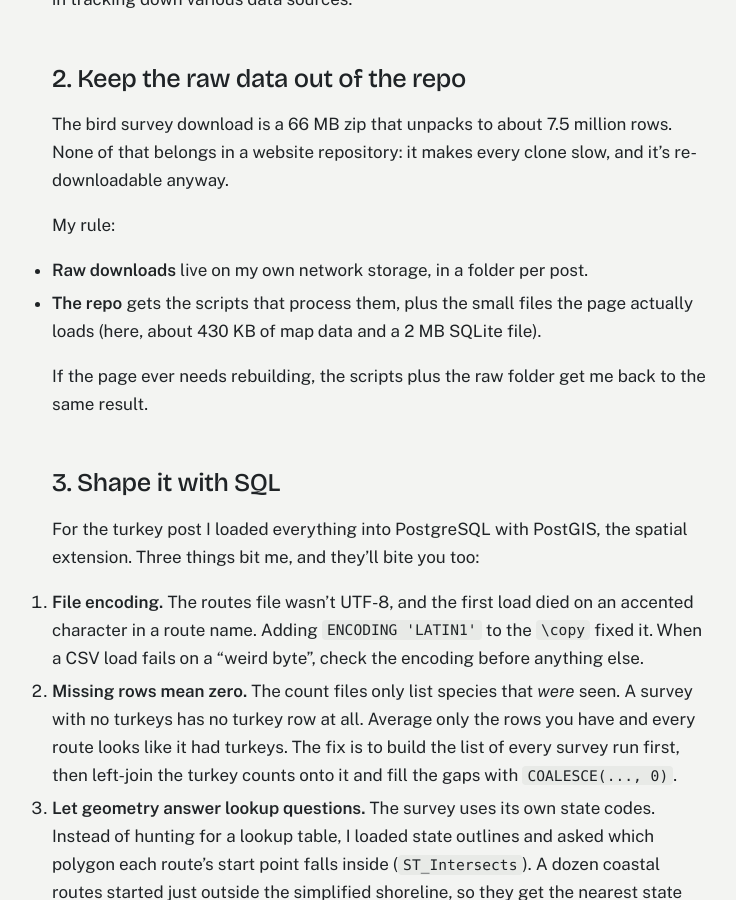
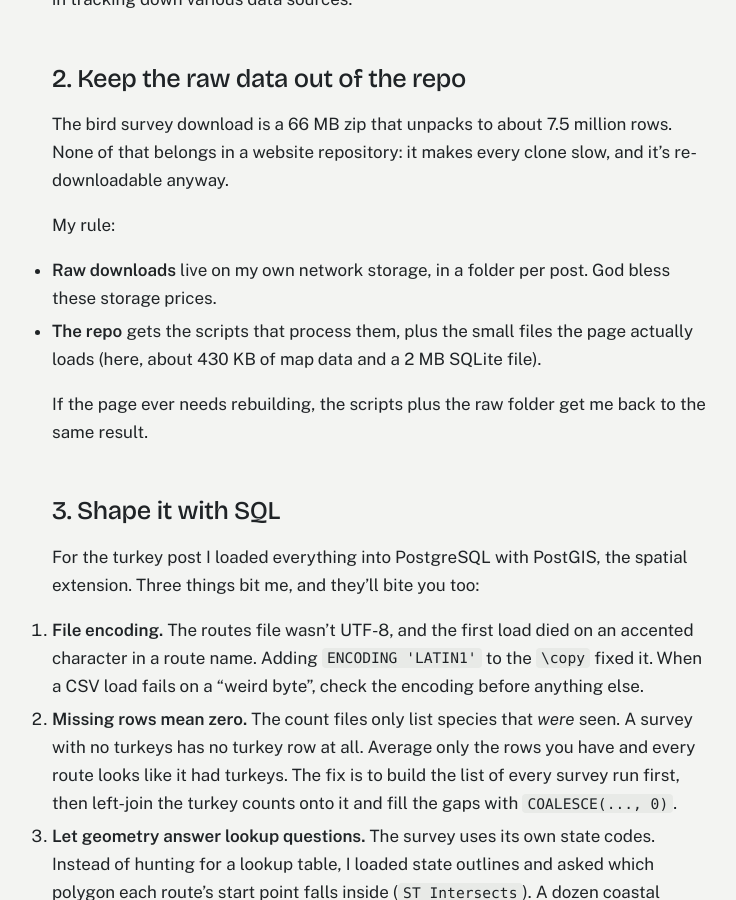
Before and after one commit to fiftyshadesofgrading/Homepage, a Jekyll site: the page built from _posts/2026-11-28-from-data-set-to-web-page.md, in a window 1280 px wide and 900 px high, scrolled down 1464 px. Shown: the whole window, without its empty margins (260-996 px from the left). Built offline with Jekyll 4.4.1, drawn with Linux system fonts in a browser that asks for light colours.

Commit message:
Update storage note for raw downloads
Added a note about storage prices for raw downloads.

```diff
--- a/_posts/2026-11-28-from-data-set-to-web-page.md
+++ b/_posts/2026-11-28-from-data-set-to-web-page.md
@@ -32,7 +32,7 @@ Places I look first: ScienceBase, data.gov, state GIS portals, and GitHub (searc
 The bird survey download is a 66 MB zip that unpacks to about 7.5 million rows. None of that belongs in a website repository: it makes every clone slow, and it's re-downloadable anyway.
 
 My rule:
-- **Raw downloads** live on my own network storage, in a folder per post.
+- **Raw downloads** live on my own network storage, in a folder per post. God bless these storage prices.
 - **The repo** gets the scripts that process them, plus the small files the page actually loads (here, about 430 KB of map data and a 2 MB SQLite file).
 
 If the page ever needs rebuilding, the scripts plus the raw folder get me back to the same result.
```
